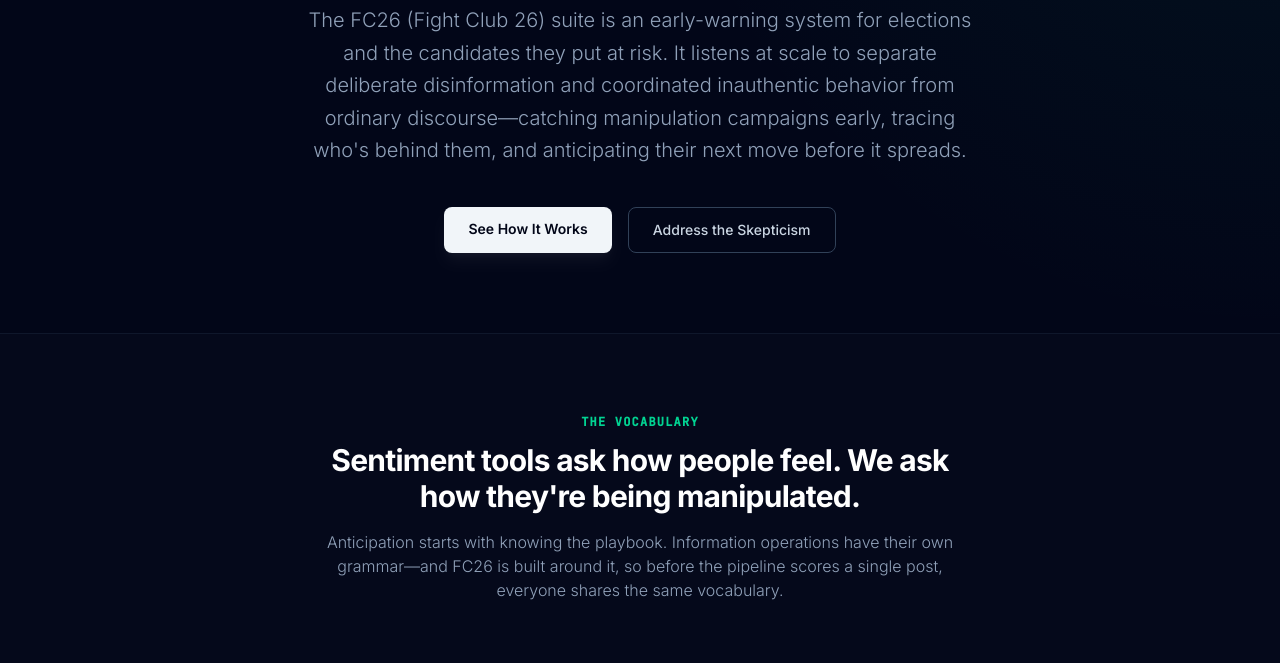
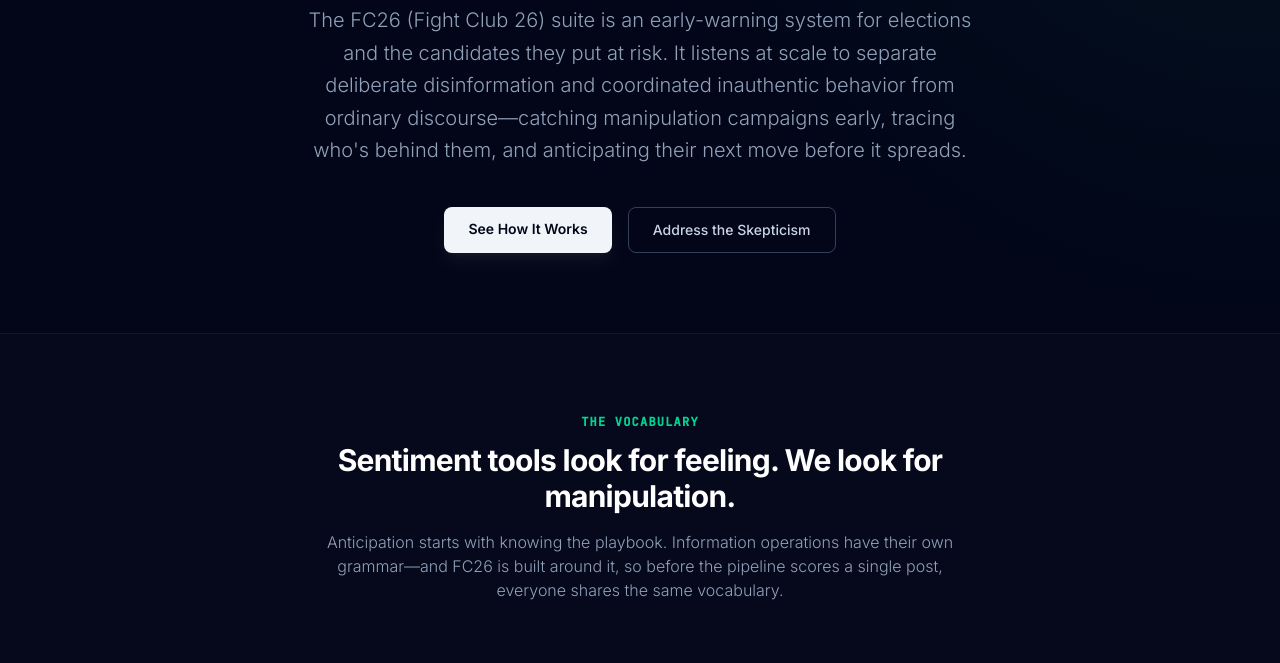
Before and after one commit to sabbadoo32/welcometofc26, a website: page index.html in a window 1280 px wide. Shown: the part 375-1038 px from the top of the page. Drawn offline with Linux system fonts and the light colour scheme.

Commit message:
Tighten glossary headline
"Sentiment tools look for feeling. We look for manipulation." — crisper
verb, keeps the claim scoped to the whole suite.

Co-Authored-By: Claude Opus 4.8 <noreply@anthropic.com>

```diff
--- a/index.html
+++ b/index.html
@@ -69,7 +69,7 @@
         <div class="max-w-6xl mx-auto px-6">
             <div class="text-center max-w-2xl mx-auto mb-16">
                 <h2 class="mono text-xs text-emerald-400 font-semibold uppercase tracking-widest mb-3">The Vocabulary</h2>
-                <h3 class="text-3xl font-bold text-white tracking-tight">Sentiment tools ask how people feel. We ask how they're being manipulated.</h3>
+                <h3 class="text-3xl font-bold text-white tracking-tight">Sentiment tools look for feeling. We look for manipulation.</h3>
                 <p class="text-slate-400 font-light mt-4">Anticipation starts with knowing the playbook. Information operations have their own grammar—and FC26 is built around it, so before the pipeline scores a single post, everyone shares the same vocabulary.</p>
             </div>
             <div class="grid md:grid-cols-2 lg:grid-cols-3 gap-6">
```
